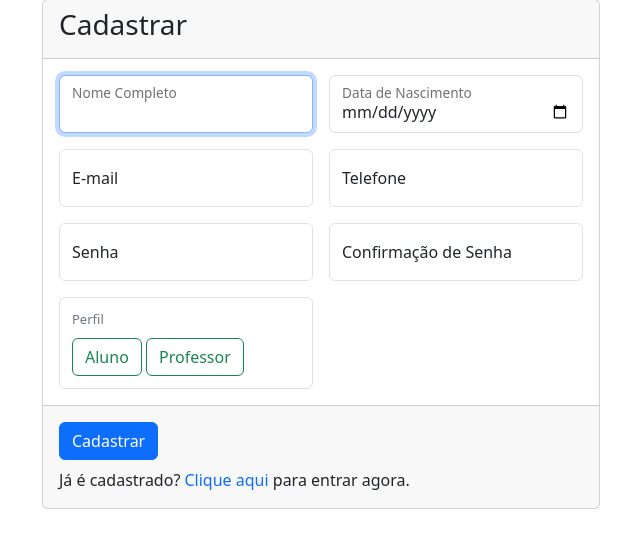
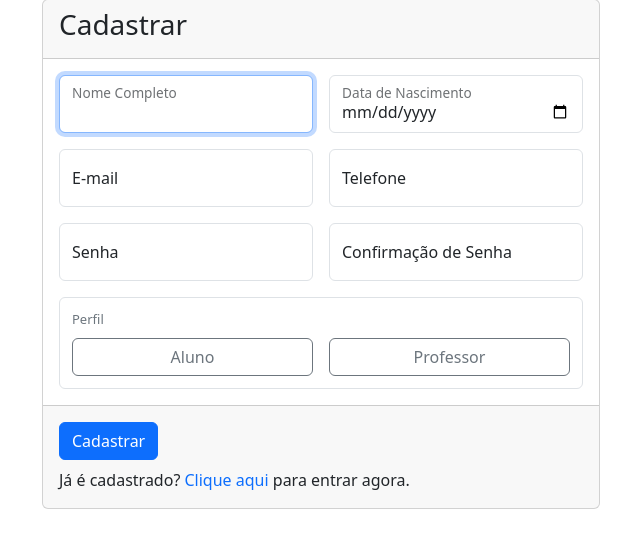
Before and after one commit to maroquio/ProjetoModelo2024, a FastAPI app: page /cadastrar in a window 1280 px wide. Shown: the part 146-694 px from the top of the page, without its empty margins (319-959 px from the left). Run offline with FastAPI, Linux system fonts and the light colour scheme; some libraries are stand-ins or nearby versions.

Commit message:
macro de radios atualizada  para que as opcoes sejam mostradas com a mesma largura, dividindo toda a largura do conteiner

```diff
--- a/templates/pages/cadastrar.html
+++ b/templates/pages/cadastrar.html
@@ -16,7 +16,7 @@
                     {{ input_text("telefone", "Telefone", "required", div_classes="col-12 col-lg-6") }}
                     {{ input_password("senha", "Senha", "required", div_classes="col-12 col-lg-6") }}
                     {{ input_password("confirmacao_senha", "Confirmação de Senha", "required", div_classes="col-12 col-lg-6") }}
-                    {{ input_radios("perfil", "Perfil", perfis, "required", div_classes="col-12 col-lg-6") }}
+                    {{ input_radios("perfil", "Perfil", perfis, "required", div_classes="col-12") }}
                 </div>
             </div>
             <div class="card-footer p-3 mt-3">
--- a/templates/shared/macros.html
+++ b/templates/shared/macros.html
@@ -62,11 +62,15 @@
 <div class="{{div_classes}}">
     <fieldset class="border rounded-2" style="padding: .75rem">
         <legend class="text-secondary" style="font-size:13px">{{label}}</legend>
-        {% for option in options %}
-        {%- set checked = "checked" if option.value == value -%}
-        <input type="radio" class="btn-check" name="{{name}}" id="{{name}}{{loop.index}}" value="{{option.value}}" autocomplete="off" {{checked}}>
-        <label class="btn btn-outline-success" for="{{name}}{{loop.index}}">{{option.label}}</label>
-        {% endfor %}
+        <div class="row gx-3">
+            {% for option in options %}
+            {%- set checked = "checked" if option.value == value -%}
+            <div class="col">
+                <input type="radio" class="btn-check" name="{{name}}" id="{{name}}{{loop.index}}" value="{{option.value}}" autocomplete="off" {{checked}}>
+                <label class="btn btn-outline-secondary w-100" for="{{name}}{{loop.index}}">{{option.label|safe}}</label>
+            </div>
+            {% endfor %}
+        </div>
     </fieldset>
 </div>
 {% endmacro %}
```
